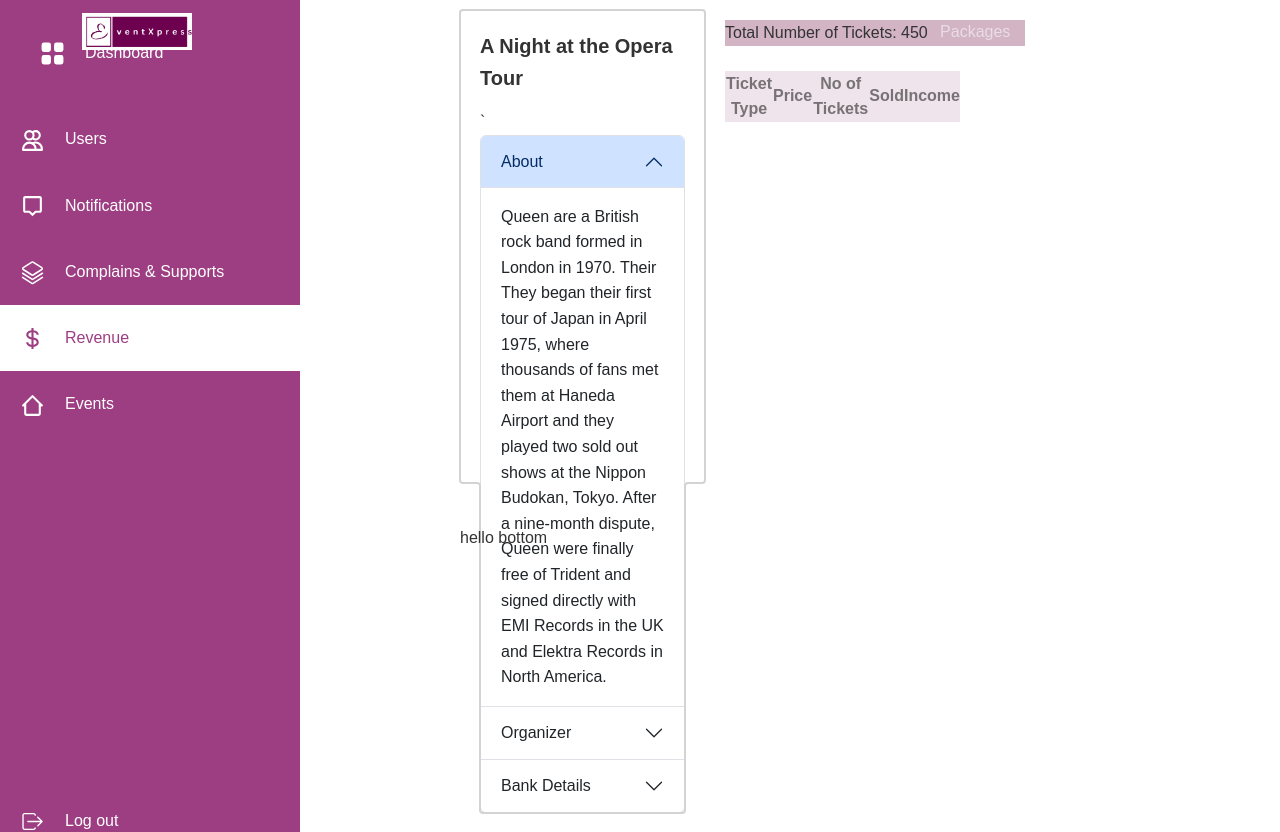
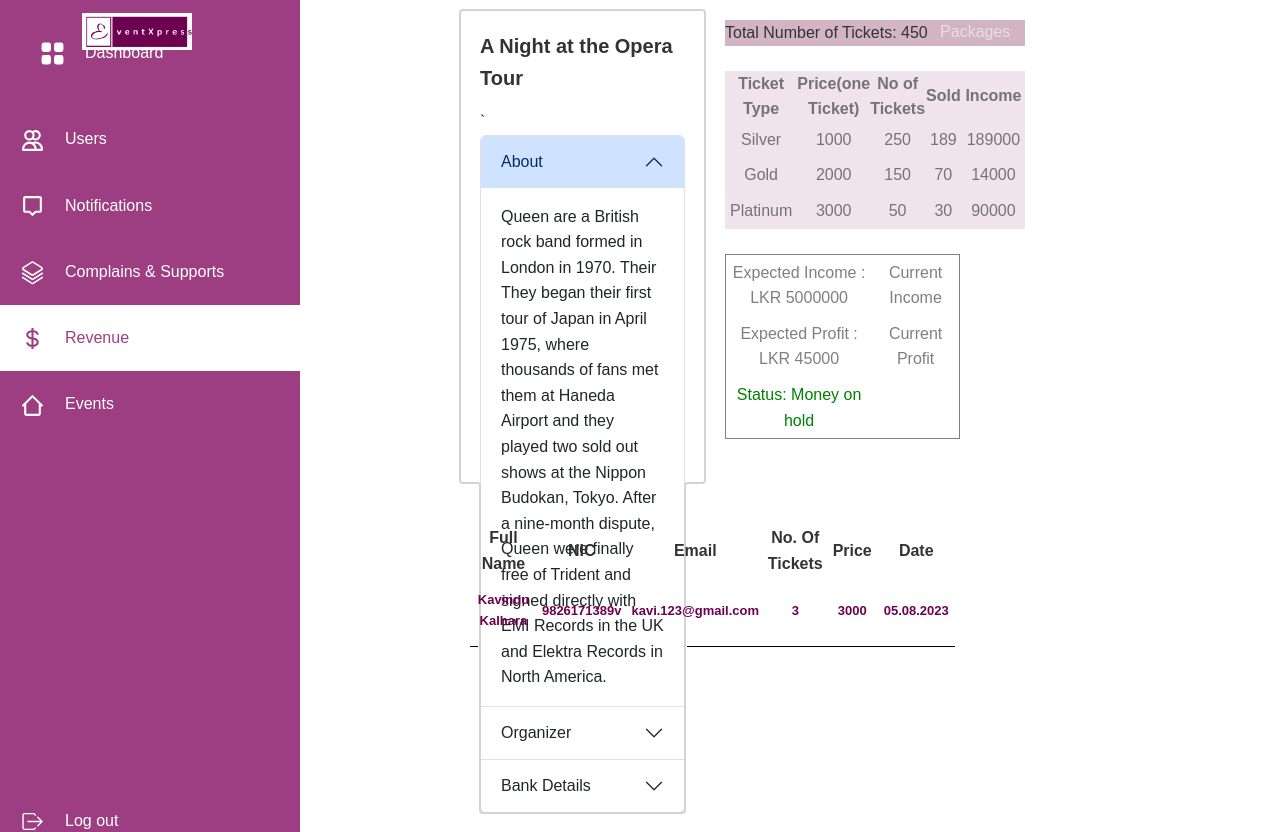
Before and after one commit to EventXpress-An-Event-Planning-Website/EventXpress, a React (Vite) app in the folder frontend/: page /AdminEventDetails in a window 1280 px wide. Shown: the top 832 px of the page. Built offline with nearby package versions, Linux system fonts and the light colour scheme.

Commit message:
update previous UIs and add new UI for Admin

```diff
--- a/frontend/src/assets/CSS/Admin/AdminSideBar.css
+++ b/frontend/src/assets/CSS/Admin/AdminSideBar.css
@@ -457,6 +457,18 @@
   background-color:rgba(180, 130, 159, 0.21);
  }
 
+ .tkDetailTableBottom{
+  width:100%;
+  margin-top :25px;
+  color: rgba(0, 0, 0, 0.50);
+
+ }
+
+ .tkDetailTableBottom th,td{
+  padding: 5px;
+  text-align: center;
+ }
+
  .tkDetailTable th,td{
   text-align: center;
  }
@@ -465,3 +477,11 @@
   width: 100%;
   height: 40%;
  }
+
+ .userTableContentTicket{
+  font-weight: bold;
+  text-align: center;
+  font-size: 13px;
+  color: #6D004F;
+  height: 70px;
+}
--- a/frontend/src/components/Admin/AdminEventsDetailsMain.jsx
+++ b/frontend/src/components/Admin/AdminEventsDetailsMain.jsx
@@ -1,7 +1,14 @@
 import React from "react";
 import Accordion from "react-bootstrap/Accordion";
+import { useState } from 'react';
+import Modal from 'react-bootstrap/Modal';
+import Button from "react-bootstrap/Button";
 
 function AdminEventsDetailsMain() {
+    const [show, setShow] = useState(false);
+    const handleClose = () => setShow(false);
+    const handleShow = () => setShow(true);
+
   return (
     <div className="main">
       <div className="EvDetailsBox">
@@ -46,19 +53,89 @@ function AdminEventsDetailsMain() {
             </Accordion>
           </div>
 
+          <div className="EvDetailsBoxRight">
+            <div
+              style={{
+                backgroundColor: "rgba(180, 130, 159, 0.60)",
+                width: "300px",
+              }}
+            >
+              Total Number of Tickets: 450
+            </div>
+            <div>
+              <table className="tkDetailTable">
+                <tr>
+                  <th>Ticket Type</th>
+                  <th>Price(one Ticket)</th>
+                  <th>No of Tickets</th>
+                  <th>Sold</th>
+                  <th>Income</th>
+                </tr>
+                <tr>
+                  <td>Silver</td>
+                  <td>1000</td>
+                  <td>250</td>
+                  <td>189</td>
+                  <td>189000</td>
+                </tr>
+                <tr>
+                  <td>Gold</td>
+                  <td>2000</td>
+                  <td>150</td>
+                  <td>70</td>
+                  <td>14000</td>
+                </tr>
+                <tr>
+                  <td>Platinum</td>
+                  <td>3000</td>
+                  <td>50</td>
+                  <td>30</td>
+                  <td>90000</td>
+                </tr>
+              </table>
 
-          <div className="EvDetailsBoxRight">
-          <div style={{backgroundColor:"rgba(180, 130, 159, 0.60)",width:'300px'}}>Total Number of Tickets: 450</div>
-          <div>
-            <table className="tkDetailTable">
-                <tr><th>Ticket Type</th><th>Price</th><th>No of Tickets</th><th>Sold</th><th>Income</th></tr>
-            </table>
+              <table className="tkDetailTableBottom" border={1}>
+                <tr>
+                  <td colSpan={2}>Expected Income : LKR 5000000 </td>
+                  <td colSpan={2}>Current Income</td>
+                </tr>
+                <tr>
+                  <td colSpan={2}>Expected Profit : LKR 45000 </td>
+                  <td colSpan={2}>Current Profit</td>
+                </tr>
+                <tr>
+                  <td colSpan={2} style={{ color: "green" }}>
+                    Status: Money on hold
+                  </td>
+                </tr>
+              </table>
+            </div>
           </div>
-          </div>
+        </div>
+        <div className="EvDetailsBoxBottom">
+          <table className="table" style={{ width: "95%", marginLeft: "10px" }}>
+            <tr>
+              <th className="eventTableTh">Full Name</th>
+              <th className="eventTableTh">NIC</th>
+              <th className="eventTableTh">Email</th>
+              <th className="eventTableTh">No. Of Tickets</th>
+              <th className="eventTableTh">Price</th>
+              <th className="eventTableTh">Date</th>
+              <th></th>
+            </tr>
+            <tr className="tableRow">
+              <td className="userTableContentTicket">Kavindu Kalhara</td>
+              <td className="userTableContentTicket"> 9826171389v </td>
+              <td className="userTableContentTicket">kavi.123@gmail.com</td>
+              <td className="userTableContentTicket">3</td>
+              <td className="userTableContentTicket">3000</td>
+              <td className="userTableContentTicket">05.08.2023</td>
+
+            </tr>
+          </table>
 
 
         </div>
-        <div className="EvDetailsBoxBottom">hello bottom</div>
       </div>
     </div>
   );
--- a/frontend/src/components/Admin/AdminEventsMain.jsx
+++ b/frontend/src/components/Admin/AdminEventsMain.jsx
@@ -9,7 +9,7 @@ function AdminEventsMain() {
       <h2 className="title">Ticket Selling Events</h2>
 
       <div>
-        <table className="table" style={{width:'95%',marginLeft:'10px'}}>
+        <table className="table" style={{ width: "95%", marginLeft: "10px" }}>
           <tr>
             <th className="eventTableTh">Event Name</th>
             <th className="eventTableTh">Event Date</th>
@@ -19,39 +19,41 @@ function AdminEventsMain() {
             <th></th>
           </tr>
           <tr className="tableRow">
-            <td className="userTableContent">
-            A Night at the Opera Tour
-            </td>
+            <td className="userTableContent">A Night at the Opera Tour</td>
             <td className="userTableContent"> 09.12.2023 </td>
-            <td className="userTableContent">
-             400
-            </td>
-            <td className="userTableContent">
-             750
-            </td>
-            <td className="userTableContent">
-             650000
-            </td>
+            <td className="userTableContent">400</td>
+            <td className="userTableContent">750</td>
+            <td className="userTableContent">650000</td>
             <td>
-             <Button variant="primary" style={{backgroundColor:'#6D004F',marginLeft:'10px',color:'white'}}>View</Button>
+              <Button
+                variant="primary"
+                style={{
+                  backgroundColor: "#6D004F",
+                  marginLeft: "10px",
+                  color: "white",
+                }}
+              >
+                View
+              </Button>
             </td>
           </tr>
           <tr className="tableRow">
-            <td className="userTableContent">
-            A Night at the Opera Tour
-            </td>
+            <td className="userTableContent">A Night at the Opera Tour</td>
             <td className="userTableContent"> 09.12.2023 </td>
-            <td className="userTableContent">
-             400
-            </td>
-            <td className="userTableContent">
-             750
-            </td>
-            <td className="userTableContent">
-             650000
-            </td>
+            <td className="userTableContent">400</td>
+            <td className="userTableContent">750</td>
+            <td className="userTableContent">650000</td>
             <td>
-             <Button variant="primary" style={{backgroundColor:'#6D004F',marginLeft:'10px',color:'white'}}>View</Button>
+              <Button
+                variant="primary" size="sm"
+                style={{
+                  backgroundColor: "#6D004F",
+                  marginLeft: "10px",
+                  color: "white",
+                }}
+              >
+                View
+              </Button>
             </td>
           </tr>
         </table>
```
